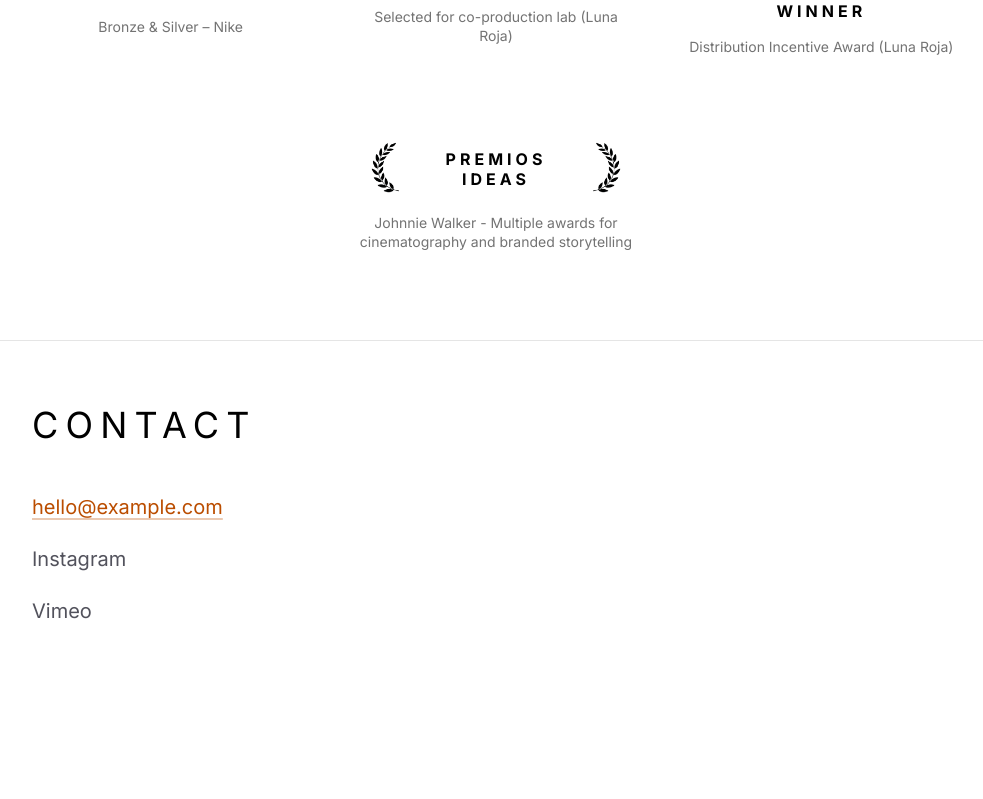
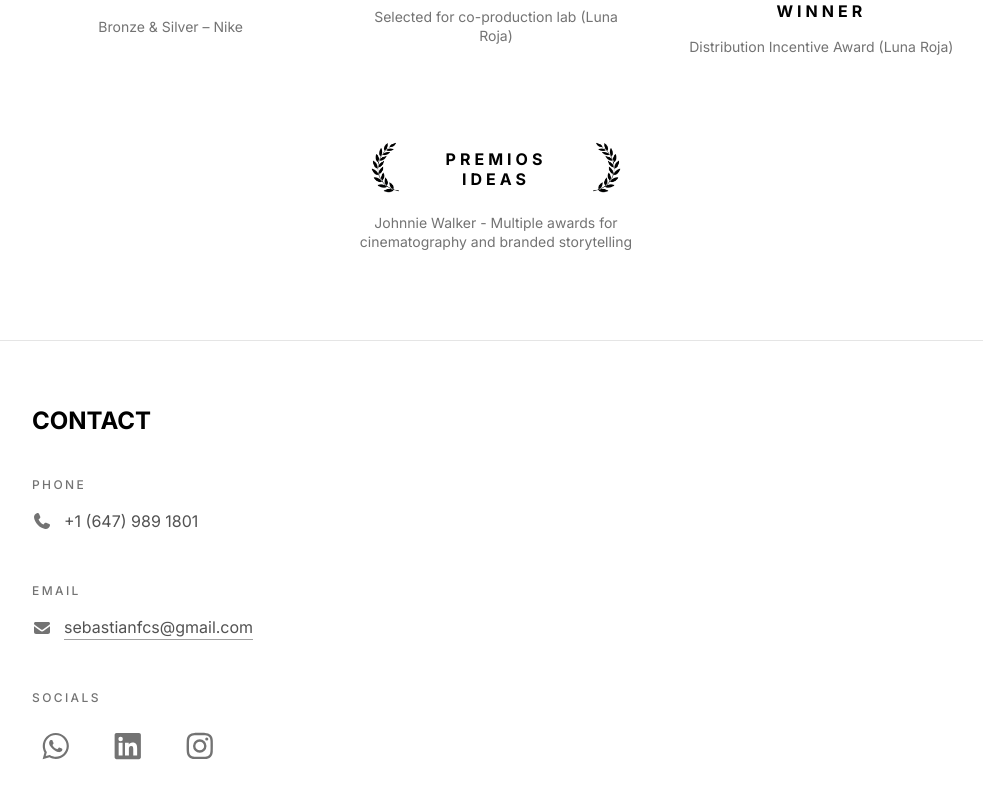
Before and after one commit to daniellanao/sebascastro, a Next.js app: page / in a window 1280 px wide. Shown: the part 1918-2717 px from the top of the page, without its empty margins (256-1239 px from the left). Built offline with nearby package versions, Linux system fonts and the light colour scheme; no server answers.

Commit message:
Ready for deployment

```diff
--- a/app/components/About.tsx
+++ b/app/components/About.tsx
@@ -11,7 +11,7 @@
   "/about/sebastian_castro.jpg"
 ];
 
-const ROTATE_INTERVAL_MS = 4000;
+const ROTATE_INTERVAL_MS = 5000;
 
 export default function About() {
   const [index, setIndex] = useState(0);
@@ -34,18 +34,20 @@
         </h2>
 
         <div className="mt-4 grid gap-6 lg:grid-cols-[minmax(0,280px)_1fr] lg:gap-8 lg:items-start">
-          {/* Photo — rotates every 3s with smooth crossfade */}
-          <div className="relative aspect-[3/4] max-h-[220px] w-full max-w-[200px] overflow-hidden rounded-lg bg-zinc-100 lg:max-h-[280px] lg:max-w-[280px]">
+          <div className="relative aspect-[3/4] w-full max-w-full overflow-hidden rounded-lg bg-zinc-100 md:max-h-[220px] md:max-w-[200px] lg:max-h-[280px] lg:max-w-[280px]">
             {ABOUT_IMAGES.map((src, i) => (
               <Image
                 key={src}
                 src={src}
                 alt="Sebastian Castro, filmmaker and director"
                 fill
-                sizes="(max-width: 1024px) 200px, 280px"
-                className="object-cover transition-opacity duration-700 ease-in-out"
-                style={{ opacity: index === i ? 1 : 0 }}
-                priority={i === 0}
+                sizes="(max-width: 768px) 100vw, (max-width: 1024px) 200px, 280px"
+                className="object-cover transition-opacity duration-500 ease-in-out"
+                style={{
+                  opacity: index === i ? 1 : 0,
+                  zIndex: index === i ? 1 : 0,
+                }}
+                priority
               />
             ))}
           </div>
--- a/app/components/Commercials.tsx
+++ b/app/components/Commercials.tsx
@@ -100,10 +100,10 @@
   return (
     <section
       id="commercials"
-      className="min-h-screen bg-white px-6 pt-8 pb-16 md:px-12 md:pt-10 md:pb-20 lg:px-16"
+      className="min-h-screen bg-white px-6 pt-20 pb-16 md:px-12 md:pt-10 md:pb-20 lg:px-16"
     >
       <div className="mx-auto max-w-[1600px]">
-        <div className="grid grid-cols-1 gap-6 sm:grid-cols-2 lg:grid-cols-4">
+        <div className="grid grid-cols-2 gap-6 lg:grid-cols-4">
           {commercialFilms.map((film) => (
             <button
               key={film.id}
@@ -116,7 +116,7 @@
                   src={film.image}
                   alt={film.title}
                   fill
-                  sizes="(max-width: 640px) 100vw, (max-width: 1024px) 50vw, 25vw"
+                  sizes="(max-width: 640px) 50vw, (max-width: 1024px) 50vw, 25vw"
                   className="object-cover transition-transform duration-500 ease-out group-hover:scale-105"
                 />
                 <div
--- /dev/null
+++ b/app/components/Contact.tsx
@@ -0,0 +1,105 @@
+"use client";
+
+import { FontAwesomeIcon } from "@fortawesome/react-fontawesome";
+import { faPhone, faEnvelope } from "@fortawesome/free-solid-svg-icons";
+import {
+  faWhatsapp,
+  faLinkedin,
+  faInstagram,
+} from "@fortawesome/free-brands-svg-icons";
+import ScrollReveal from "./ScrollReveal";
+
+export default function Contact() {
+  return (
+    <section
+      id="contact"
+      className="border-t border-black/10 bg-white px-6 py-12 md:px-12 md:py-16 lg:px-16"
+    >
+      <div className="mx-auto max-w-6xl">
+        <h2 className="font-montserrat font-bold text-xl text-black md:text-2xl">
+          CONTACT
+        </h2>
+
+        <div className="mt-10 flex flex-col items-start space-y-8 sm:space-y-12">
+          {/* Phone */}
+          <ScrollReveal delay={100}>
+            <div className="transition-all duration-500 hover:translate-x-2">
+              <h3 className="mb-4 text-xs font-medium uppercase tracking-[0.2em] text-neutral-500">
+                Phone
+              </h3>
+              <a
+                href="tel:+16479891801"
+                className="group inline-flex items-center gap-3 text-neutral-600 transition-all duration-300 hover:gap-4 hover:text-black"
+              >
+                <FontAwesomeIcon
+                  icon={faPhone}
+                  className="shrink-0 text-neutral-500 transition-all duration-300 group-hover:scale-110 group-hover:text-black"
+                />
+                <span className="text-sm sm:text-base">+1 (647) 989 1801</span>
+              </a>
+            </div>
+          </ScrollReveal>
+
+          {/* Email */}
+          <ScrollReveal delay={200}>
+            <div className="transition-all duration-500 hover:translate-x-2">
+              <h3 className="mb-4 text-xs font-medium uppercase tracking-[0.2em] text-neutral-500">
+                Email
+              </h3>
+              <a
+                href="mailto:sebastianfcs@gmail.com"
+                className="group inline-flex items-center gap-3 text-neutral-600 transition-all duration-300 hover:gap-4 hover:text-black"
+              >
+                <FontAwesomeIcon
+                  icon={faEnvelope}
+                  className="shrink-0 text-neutral-500 transition-all duration-300 group-hover:scale-110 group-hover:text-black"
+                />
+                <span className="border-b border-neutral-400 text-sm transition-colors group-hover:border-black sm:text-base">
+                  sebastianfcs@gmail.com
+                </span>
+              </a>
+            </div>
+          </ScrollReveal>
+
+          {/* Social Links */}
+          <ScrollReveal delay={300}>
+            <div>
+              <h3 className="mb-4 text-xs font-medium uppercase tracking-[0.2em] text-neutral-500">
+                Socials
+              </h3>
+              <div className="flex flex-row items-start gap-4 sm:gap-6">
+                <a
+                  href="https://wa.me/16479891801"
+                  target="_blank"
+                  rel="noopener noreferrer"
+                  className="group inline-flex h-12 w-12 items-center justify-center rounded-full text-neutral-500 transition-all duration-300 hover:scale-110 hover:bg-neutral-100 hover:text-black"
+                  aria-label="WhatsApp"
+                >
+                  <FontAwesomeIcon icon={faWhatsapp} className="text-2xl sm:text-3xl" />
+                </a>
+                <a
+                  href="https://www.linkedin.com/in/sebastian-castro-s%C3%A1nchez-12042564/?locale=en_US"
+                  target="_blank"
+                  rel="noopener noreferrer"
+                  className="group inline-flex h-12 w-12 items-center justify-center rounded-full text-neutral-500 transition-all duration-300 hover:scale-110 hover:bg-neutral-100 hover:text-black"
+                  aria-label="LinkedIn"
+                >
+                  <FontAwesomeIcon icon={faLinkedin} className="text-2xl sm:text-3xl" />
+                </a>
+                <a
+                  href="https://www.instagram.com/sebas.castro.s/"
+                  target="_blank"
+                  rel="noopener noreferrer"
+                  className="group inline-flex h-12 w-12 items-center justify-center rounded-full text-neutral-500 transition-all duration-300 hover:scale-110 hover:bg-neutral-100 hover:text-black"
+                  aria-label="Instagram"
+                >
+                  <FontAwesomeIcon icon={faInstagram} className="text-2xl sm:text-3xl" />
+                </a>
+              </div>
+            </div>
+          </ScrollReveal>
+        </div>
+      </div>
+    </section>
+  );
+}
--- /dev/null
+++ b/app/components/ScrollReveal.tsx
@@ -0,0 +1,49 @@
+"use client";
+
+import { useEffect, useRef, useState } from "react";
+
+export default function ScrollReveal({
+  children,
+  delay = 0,
+}: {
+  children: React.ReactNode;
+  delay?: number;
+}) {
+  const [visible, setVisible] = useState(false);
+  const ref = useRef<HTMLDivElement>(null);
+
+  useEffect(() => {
+    const el = ref.current;
+    if (!el) return;
+
+    let timeoutId: ReturnType<typeof setTimeout> | null = null;
+
+    const observer = new IntersectionObserver(
+      (entries) => {
+        const [entry] = entries;
+        if (!entry.isIntersecting) return;
+        timeoutId = setTimeout(() => setVisible(true), delay);
+      },
+      { threshold: 0.1, rootMargin: "0px 0px -40px 0px" }
+    );
+
+    observer.observe(el);
+    return () => {
+      observer.disconnect();
+      if (timeoutId) clearTimeout(timeoutId);
+    };
+  }, [delay]);
+
+  return (
+    <div
+      ref={ref}
+      className={`transition-all duration-700 ease-out ${
+        visible
+          ? "translate-y-0 opacity-100"
+          : "translate-y-6 opacity-0"
+      }`}
+    >
+      {children}
+    </div>
+  );
+}
--- a/app/layout.tsx
+++ b/app/layout.tsx
@@ -14,9 +14,42 @@
   subsets: ["latin"],
 });
 
+const siteUrl =
+  process.env.NEXT_PUBLIC_SITE_URL || "https://sebascastro.com";
+
 export const metadata: Metadata = {
-  title: "Portfolio | Audiovisual Director",
-  description: "Portfolio of an audiovisual director — films, commercials, and visual storytelling.",
+  metadataBase: new URL(siteUrl),
+  title: "Sebastian Castro, Director & Producer",
+  description:
+    "Director and producer with over 15 years of experience producing high-quality video content for global brands. Cinematic storytelling, commercials, and branded content.",
+  openGraph: {
+    title: "Sebastian Castro, Director & Producer",
+    description:
+      "Director and producer with over 15 years of experience producing high-quality video content for global brands. Cinematic storytelling, commercials, and branded content.",
+    url: siteUrl,
+    siteName: "Sebastian Castro",
+    images: [
+      {
+        url: "/about/sebastian_castro_filmmaker.jpg",
+        width: 1200,
+        height: 630,
+        alt: "Sebastian Castro, filmmaker and director",
+      },
+    ],
+    locale: "en",
+    type: "website",
+  },
+  twitter: {
+    card: "summary_large_image",
+    title: "Sebastian Castro, Director & Producer",
+    description:
+      "Director and producer with over 15 years of experience producing high-quality video content for global brands.",
+    images: ["/about/sebastian_castro_filmmaker.jpg"],
+  },
+  robots: {
+    index: true,
+    follow: true,
+  },
 };
 
 export default function RootLayout({
--- a/app/page.tsx
+++ b/app/page.tsx
@@ -1,6 +1,7 @@
 import Commercials from "./components/Commercials";
 import About from "./components/About";
 import Awards from "./components/Awards";
+import Contact from "./components/Contact";
 
 export default function Home() {
   return (
@@ -8,35 +9,7 @@
       <Commercials />
       <About />
       <Awards />
-
-      <section
-        id="contact"
-        className="min-h-screen border-t border-black/10 bg-white px-8 py-12 md:px-16 md:py-16"
-      >
-        <h2 className="font-display text-3xl tracking-[0.2em] text-black md:text-4xl">
-          CONTACT
-        </h2>
-        <div className="mt-12 flex flex-col gap-6">
-          <a
-            href="mailto:hello@example.com"
-            className="text-xl text-amber-700 underline decoration-amber-700/30 underline-offset-4 transition-colors hover:text-amber-800"
-          >
-            hello@example.com
-          </a>
-          <a
-            href="#"
-            className="text-xl text-zinc-600 transition-colors hover:text-black"
-          >
-            Instagram
-          </a>
-          <a
-            href="#"
-            className="text-xl text-zinc-600 transition-colors hover:text-black"
-          >
-            Vimeo
-          </a>
-        </div>
-      </section>
+      <Contact />
     </>
   );
 }
```
Also changed, not shown: app/components/MobileNav.tsx (+29 -5 lines), 1 other file (tests, documents, lock files or other folders).
